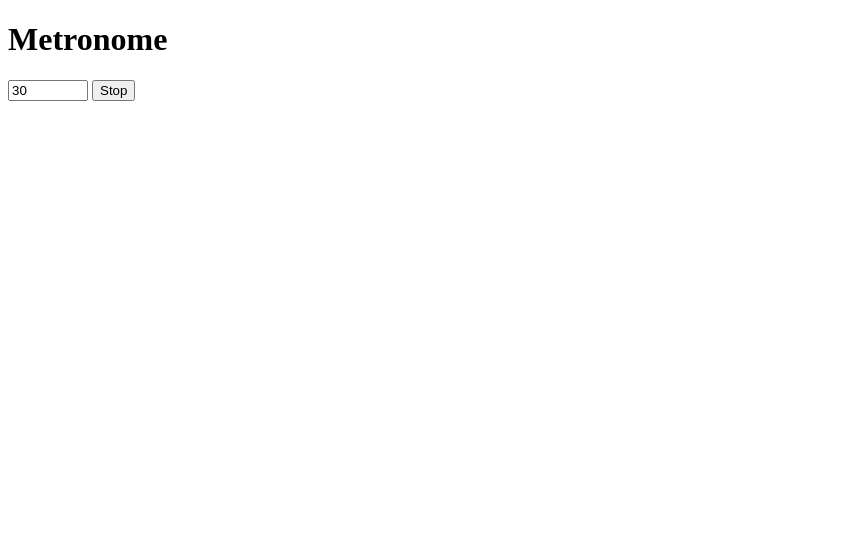
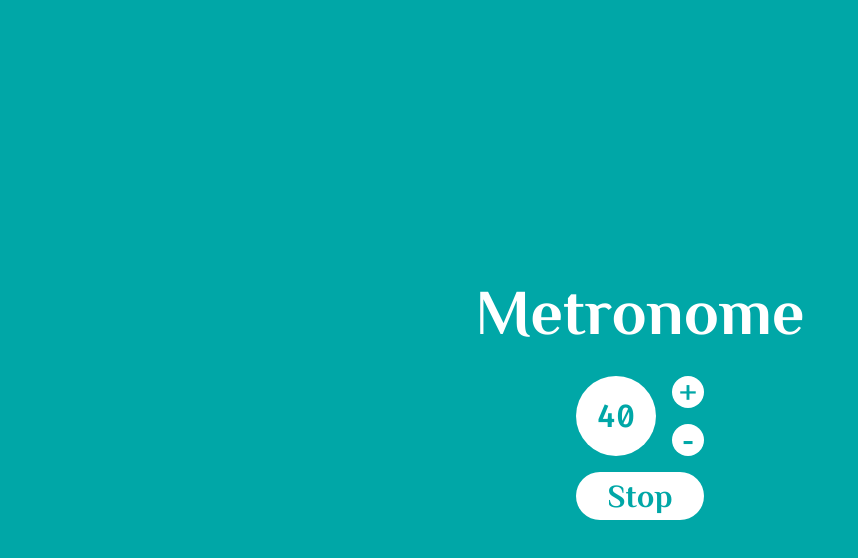
Before and after one commit to HamzaM3/metronome, a plain HTML site: page index.html in a window 1280 px wide. Both pictures are taken after a click on the button "Start". Shown: the whole page, without its empty margins (0-858 px from the left). Drawn offline with Linux system fonts and the light colour scheme.

Commit message:
Big JS reorganization + CSS

```diff
--- a/index.html
+++ b/index.html
@@ -1,8 +1,5 @@
 <!DOCTYPE html>
-<!--[if lt IE 7]>      <html class="no-js lt-ie9 lt-ie8 lt-ie7"> <![endif]-->
-<!--[if IE 7]>         <html class="no-js lt-ie9 lt-ie8"> <![endif]-->
-<!--[if IE 8]>         <html class="no-js lt-ie9"> <![endif]-->
-<!--[if gt IE 8]>      <html class="no-js"> <!--<![endif]-->
+
 <html>
     <head>
         <meta charset="utf-8">
@@ -10,23 +7,23 @@
         <title></title>
         <meta name="description" content="">
         <meta name="viewport" content="width=device-width, initial-scale=1">
+        <link rel="stylesheet" href="reset.css">
         <link rel="stylesheet" href="style.css">
     </head>
     <body>
-        <!--[if lt IE 7]>
-            <p class="browsehappy">You are using an <strong>outdated</strong> browser. Please <a href="#">upgrade your browser</a> to improve your experience.</p>
-        <![endif]-->
 
-        <header>
-            <h1>Metronome</h1>
-        </header>
-
-        <main>
-            <input type="number" id="ticks" name="ticks" min="1" max="10000" value="30">
+        <h1>Metronome</h1>
+        <div id="container">
+            <!-- <input type="number" id="ticks" name="ticks" min="1" max="10000" value="30"> -->
+            <div id="ticks">
+                <div id="value">40</div>
+                <div id="plus">+</div>
+                <div id="minus">-</div>
+            </div>
             <button id="button">Start</button>
-        </main>
+        </div>
 
         <audio id="audio" src="beep.mp3"></audio>
-        <script src="script.js" async defer></script>
+        <script src="ticks.js"></script>
     </body>
 </html>
--- /dev/null
+++ b/reset.css
@@ -0,0 +1,52 @@
+/* http://meyerweb.com/eric/tools/css/reset/
+   v2.0 | 20110126
+   License: none (public domain)
+*/
+
+html, body, div, span, applet, object, iframe,
+h1, h2, h3, h4, h5, h6, p, blockquote, pre,
+a, abbr, acronym, address, big, cite, code,
+del, dfn, em, img, ins, kbd, q, s, samp,
+small, strike, strong, sub, sup, tt, var,
+b, u, i, center,
+dl, dt, dd, ol, ul, li,
+fieldset, form, label, legend,
+table, caption, tbody, tfoot, thead, tr, th, td,
+article, aside, canvas, details, embed,
+figure, figcaption, footer, header, hgroup,
+menu, nav, output, ruby, section, summary,
+time, mark, audio, video, button  {
+	margin: 0;
+	padding: 0;
+	border: 0;
+	font-size: 100%;
+	font: inherit;
+	vertical-align: baseline;
+}
+/* HTML5 display-role reset for older browsers */
+article, aside, details, figcaption, figure,
+footer, header, hgroup, menu, nav, section {
+	display: block;
+}
+body {
+	line-height: 1;
+}
+ol, ul {
+	list-style: none;
+}
+blockquote, q {
+	quotes: none;
+}
+blockquote:before, blockquote:after,
+q:before, q:after {
+	content: '';
+	content: none;
+}
+table {
+	border-collapse: collapse;
+	border-spacing: 0;
+}
+button {
+    outline: none;
+    background-color: inherit;
+}
--- a/style.css
+++ b/style.css
@@ -0,0 +1,75 @@
+@import url('https://fonts.googleapis.com/css2?family=Philosopher:wght@700&display=swap');
+@import url('https://fonts.googleapis.com/css2?family=Fira+Code:wght@300;400;500;600&display=swap');
+
+body, html {
+    background-color: rgb(0, 167, 167);
+    color: white;
+    user-select: none;
+    min-height: 100vh;
+    font-family: 'Philosopher', sans-serif;
+}
+
+body {
+    display: flex;
+    justify-content: center;
+    align-items: center;
+    flex-direction: column;
+}
+
+h1 {
+    font-size: 4rem;
+    margin-bottom: 2rem;
+}
+
+#container {
+    display: flex;
+    flex-direction: column;
+    justify-content: center;
+    align-items: center;
+    gap: 1rem;
+}
+
+#ticks {
+    display: grid;
+    grid-template-columns: auto auto;
+    grid-template-rows: 1fr 1fr;
+    gap: 1rem
+}
+
+#value {
+    font-family: 'Fira Code', monospace;
+
+    grid-column: 1;
+    grid-row: 1 / span 2;
+    width: 5rem;
+    height: 5rem;
+    border-radius: 100%;
+    background-color: white;
+    display: flex;
+    justify-content: center;
+    align-items: center;
+    font-size: 2rem;
+    font-weight: 600;
+    color: rgb(0, 167, 167);
+}
+
+#plus, #minus {
+    width: 2rem;
+    height: 2rem;
+    border-radius: 100%;
+    background-color: white;
+    display: flex;
+    justify-content: center;
+    align-items: center;
+    font-size: 2rem;
+    font-weight: 600;
+    color: rgb(0, 167, 167);
+}
+#button {
+    background-color: white;
+    color: rgb(0, 167, 167);
+    align-self: stretch;
+    font-size: 2rem;
+    border-radius: 1000px;
+    padding: .5rem
+}
--- /dev/null
+++ b/ticks.js
@@ -0,0 +1,72 @@
+const value_element = document.getElementById('value')
+const button = document.getElementById('button')
+const plus = document.getElementById('plus')
+const minus = document.getElementById('minus')
+
+let expected_time = undefined;
+let ticks = 40;
+
+let clock = undefined
+let interval = undefined
+let playing = false
+
+let pushed = undefined;
+
+// Change the value
+
+function increment_ticks() {
+    ticks++;
+    value_element.innerHTML = ticks
+}
+
+function decrement_ticks() {
+    ticks--;
+    value_element.innerHTML = ticks
+}
+
+plus.addEventListener('click', increment_ticks)
+minus.addEventListener('click', decrement_ticks)
+
+// Actual metronome
+
+function bpm_to_ms(ticks) {
+    return Math.floor((60 / ticks) * 1000)
+}
+
+async function beep() {
+    let audio = new Audio("./tick.mp3")
+    audio.play();
+}
+
+function callback_the_beep() {
+    if (!playing) return;
+
+    interval = bpm_to_ms(ticks);
+    expected_time = expected_time + interval;
+    clock = setTimeout(callback_the_beep, expected_time - Date.now());
+
+    beep();
+}
+
+function start_metronome() {
+    interval = bpm_to_ms(ticks)
+    expected_time = Date.now() + interval;
+    playing = true
+
+    clock = setTimeout(callback_the_beep, interval);
+    button.innerText = "Stop";
+}
+
+function stop_metronome() {
+    playing = false;
+
+    clearTimeout(clock);
+    clock = undefined;
+    interval = undefined;
+    button.innerText = "Start";
+}
+
+button.addEventListener('click', () => {
+    if (playing) stop_metronome();
+    else start_metronome()
+})
```
Also changed, not shown: script.js (+0 -15 lines), 1 other file.
